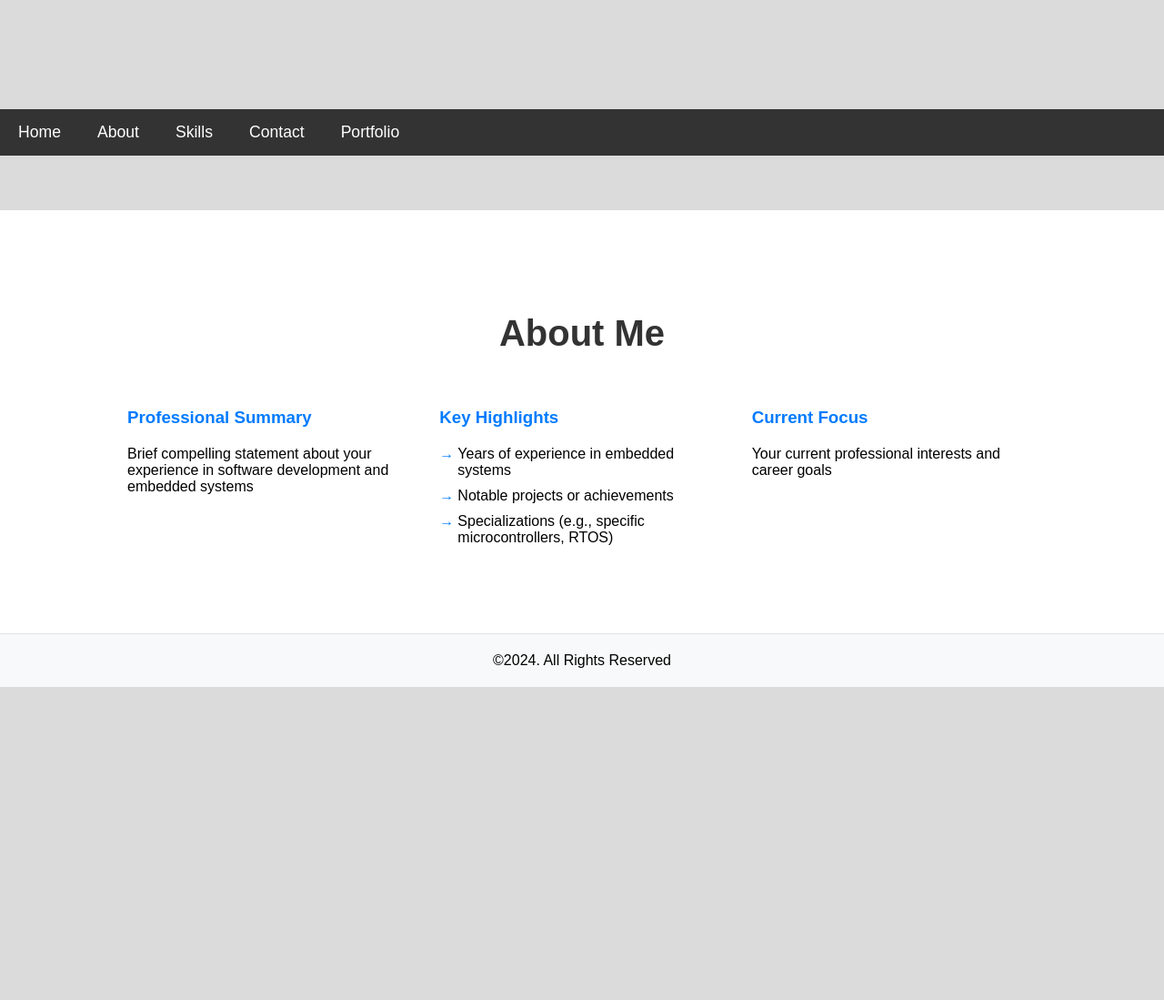
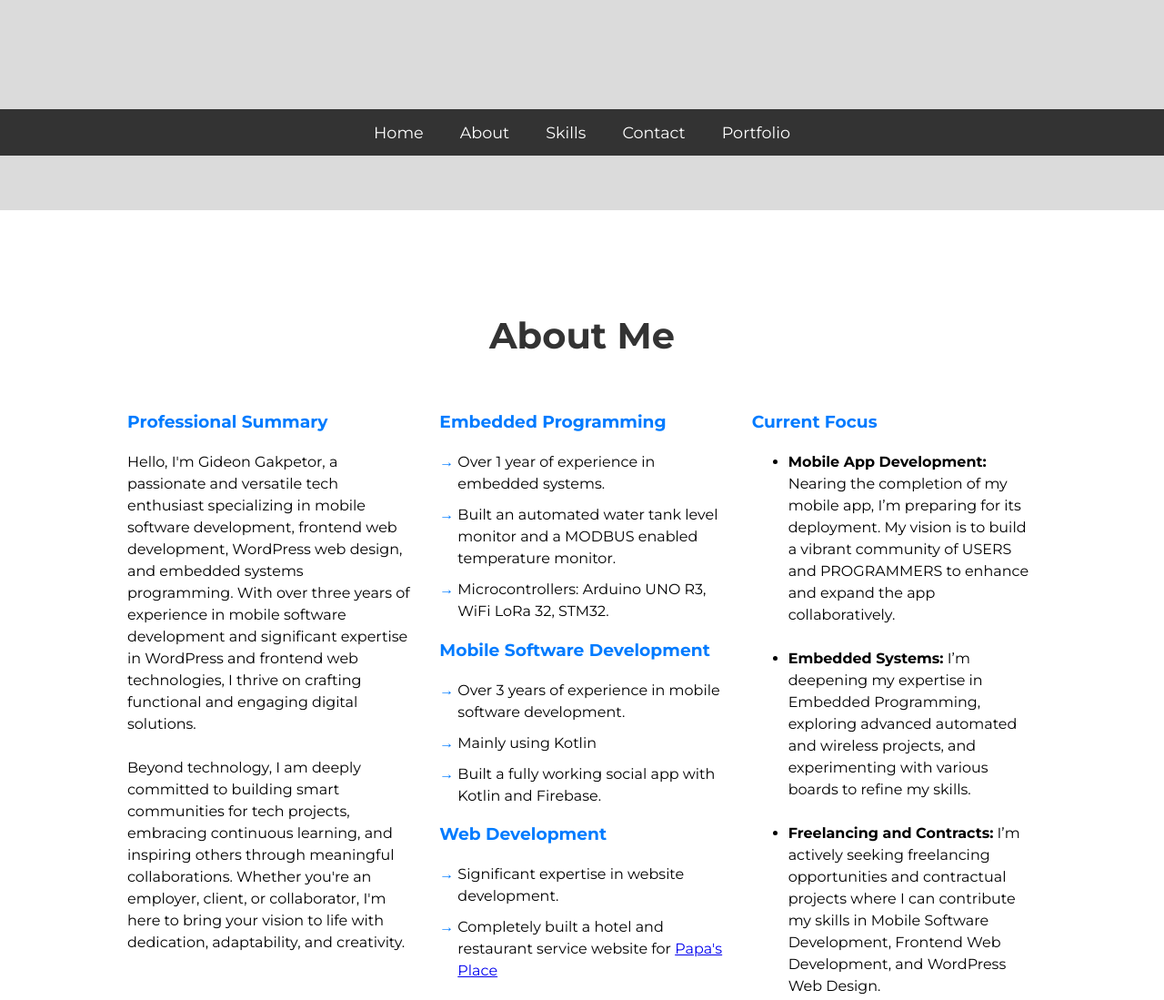
Before and after one commit to byte-journey/byte-journey.github.io, a plain HTML site: page index.html in a window 1280 px wide. Shown: the part 720-1819 px from the top of the page at 91% size. Before the commit the page ends 1475 px from the top, so only its background shows below. Drawn offline with Linux system fonts and the light colour scheme.

Commit message:
More content added to home page

```diff
--- a/css/style.css
+++ b/css/style.css
@@ -1,7 +1,7 @@
 /* Global styles */
 body {
     margin: 0;
-    font-family: Arial, sans-serif;
+    font-family: Montserrat, sans-serif;
     background-color: #dbdbdb;
 }
 
@@ -104,7 +104,7 @@ html {
 .nav-header ul {
     list-style: none;
     display: flex;
-    justify-content: start;
+    justify-content: center;
     margin: 0;
     padding: 15px 0;
     background-color: #333;
@@ -113,7 +113,6 @@ html {
 /* Navigation items */
 .nav-header li {
     margin: 0 20px;
-    float: left;
     padding: 0;
 }
 
@@ -126,7 +125,21 @@ html {
 }
 
 .nav-header a:hover {
-    color: #007bff;
+    color: #ffffff;
+    text-decoration: underline;
+    text-decoration-color: tomato;
+    left: 0;
+    width: 0;
+    transition: width 0.3s color 0.5s ease;
+}
+
+.nav-header a:hover::after {
+    width: 100%; /* Full underline */
+}
+
+/* For active or focused links */
+.nav-header a:focus::after {
+    width: 100%;
 }
 
 /* About section container */
@@ -155,6 +168,7 @@ html {
     display: grid;
     grid-template-columns: repeat(auto-fit, minmax(300px, 1fr));
     gap: 30px;
+    line-height: 1.5em;
 }
 
 .about-content h3 {
--- a/index.html
+++ b/index.html
@@ -5,8 +5,7 @@
         <meta name="viewport" content="width=device-width, initial-scale=1.0">
         <title>Byte Journey</title>
         <link rel="stylesheet" type="text/css" href="css/style.css"/>
-        <link rel="stylesheet" href="https://fonts.googleapis.com/css?family=Roboto&display=swap">
-
+        <link rel="stylesheet" href="https://fonts.googleapis.com/css2?family=Montserrat:wght@400;500;700&display=swap" rel="stylesheet">
     </head>
 
     <body>
@@ -32,11 +31,11 @@
         <nav class="nav-header">
             <button class="menu-toggle">Menu</button> <!-- Menu toggle button for smaller screens -->
             <ul>
-                <li><a href="/byte-journey.github.io/index.html">Home</a></li>
-                <li><a href="../byte-journey.github.io/pages/about.html">About</a></li>
-                <li><a href="../byte-journey.github.io/pages/skills.html">Skills</a></li>
-                <li><a href="../byte-journey.github.io/pages/contact.html">Contact</a></li>
-                <li><a href="../byte-journey.github.io/pages/portfolio.html">Portfolio</a></li>
+                <li><a href="index.html">Home</a></li>
+                <li><a href="pages/about.html">About</a></li>
+                <li><a href="/pages/skills.html">Skills</a></li>
+                <li><a href="pages/contact.html">Contact</a></li>
+                <li><a href="pages/portfolio.html">Portfolio</a></li>
             </ul>
         </nav>
 
@@ -46,21 +45,63 @@
                 <div class="about-content">
                     <div class="summary">
                         <h3>Professional Summary</h3>
-                        <p>Brief compelling statement about your experience in software development and embedded systems</p>
+                        <p>Hello, I'm Gideon Gakpetor, a passionate and versatile tech enthusiast specializing in mobile
+                            software development, frontend web development, WordPress web design, and embedded systems
+                            programming. With over three years of experience in mobile software development and
+                            significant expertise in WordPress and frontend web technologies, I thrive on crafting
+                            functional and engaging digital solutions.</br></br>
+                            Beyond technology, I am deeply committed to building smart communities for tech projects,
+                            embracing continuous learning, and inspiring others through meaningful collaborations.
+                            Whether you're an employer, client, or collaborator, I'm here to bring your vision to
+                            life with dedication, adaptability, and creativity.</p>
                     </div>
 
                     <div class="highlights">
-                        <h3>Key Highlights</h3>
+                        <h3>Embedded Programming</h3>
                         <ul>
-                            <li>Years of experience in embedded systems</li>
-                            <li>Notable projects or achievements</li>
-                            <li>Specializations (e.g., specific microcontrollers, RTOS)</li>
+                            <li>Over 1 year of experience in embedded systems.</li>
+                            <li>Built an automated water tank level monitor and a MODBUS enabled temperature
+                                monitor.</li>
+                            <li>Microcontrollers: Arduino UNO R3, WiFi LoRa 32, STM32.</li>
+                        </ul>
+
+                        <h3>Mobile Software Development</h3>
+                        <ul>
+                            <li>Over 3 years of experience in mobile software development.</li>
+                            <li>Mainly using Kotlin</li>
+                            <li>Built a fully working social app with Kotlin and Firebase.</li>
+                        </ul>
+
+                        <h3>Web Development</h3>
+                        <ul>
+                            <li>Significant expertise in website development.</li>
+                            <li>Completely built a hotel and restaurant service website for
+                                <a href="papasplacehotel.com">Papa's Place</a> </li>
                         </ul>
                     </div>
 
                     <div class="interests">
                         <h3>Current Focus</h3>
-                        <p>Your current professional interests and career goals</p>
+                        <ul>
+                            <li>
+                                <strong>Mobile App Development:</strong>
+                                Nearing the completion of my mobile app,
+                                I’m preparing for its deployment. My vision is to build a vibrant community of
+                                USERS and PROGRAMMERS to enhance and expand the app collaboratively.
+                            </li></br>
+                            <li>
+                                <strong>Embedded Systems:</strong>
+                                I’m deepening my expertise in Embedded Programming, exploring advanced
+                                automated and wireless projects, and experimenting with various
+                                boards to refine my skills.
+                            </li></br>
+                            <li>
+                                <strong>Freelancing and Contracts:</strong>
+                                I’m actively seeking freelancing opportunities and contractual projects
+                                where I can contribute my skills in Mobile Software Development,
+                                Frontend Web Development, and WordPress Web Design.
+                            </li>
+                        </ul>
                     </div>
                 </div>
             </div>
```
